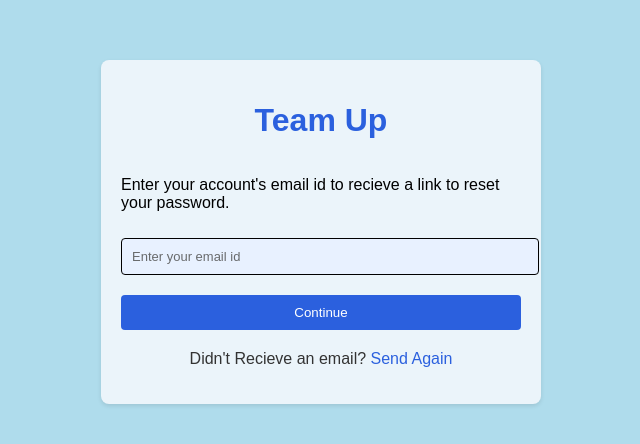
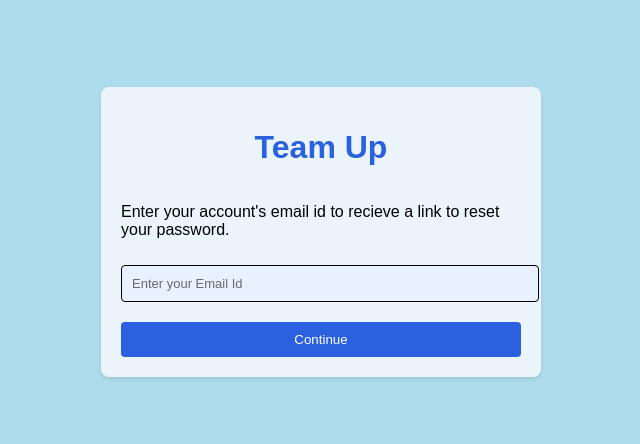
Before and after one commit to VanshVg/SquadUp, a React (Create React App) app in the folder clientside/: page /auth/forgotpassword in a window 1280 px wide. Shown: the part 168-612 px from the top of the page, without its empty margins (319-959 px from the left). Built offline with nearby package versions, Linux system fonts and the light colour scheme.

Commit message:
Updated Forgotpassword and login page

```diff
--- a/clientside/src/pages/Auth/Auth.css
+++ b/clientside/src/pages/Auth/Auth.css
@@ -111,7 +111,7 @@ button:hover {
   margin-bottom: 1px;
   text-align: center;
   color: #333;
-  margin-top: 10px;
+  margin-top: 1px;
 }
 
 .forgotpassword-link a {
--- a/clientside/src/pages/Auth/Login.jsx
+++ b/clientside/src/pages/Auth/Login.jsx
@@ -220,6 +220,9 @@ const Login = () => {
                 {loginError.message}
               </p>
             ) : null}
+            <p className="forgotpassword-link">
+              <Link to="/auth/forgotpassword">Forgot Password ?</Link>
+            </p>
 
             <FontAwesomeIcon
               icon={passwordVisible ? faEye : faEyeSlash}
@@ -254,9 +257,6 @@ const Login = () => {
               or Continue with <Link onClick={() => handleLoginType("username")}>Username</Link>
             </p>
           )}
-          <p className="forgotpassword-link">
-            <Link to="/auth/forgotpassword">Forgot Password ?</Link>
-          </p>
         </form>
         <p className="login-link">
           New to the Team Up? <Link to="/auth/register">Create An Account</Link>
--- a/clientside/src/pages/forgotPassword/ForgotPassword.jsx
+++ b/clientside/src/pages/forgotPassword/ForgotPassword.jsx
@@ -1,7 +1,6 @@
 import React from "react";
 import Helmet from "react-helmet";
 import "./ForgotPassword.css";
-import { Link } from "react-router-dom";
 
 const ForgotPassword = () => {
   return (
@@ -16,7 +15,7 @@ const ForgotPassword = () => {
           </h1>
           <p>Enter your account's email id to recieve a link to reset your password.</p>
           <div className="email-input">
-            <input type="email" name="email" placeholder="Enter your email id" required />
+            <input type="email" name="email" placeholder="Enter your Email Id" required />
           </div>
           {/* {otpError.type === "otp" ? (
             <p
@@ -31,9 +30,6 @@ const ForgotPassword = () => {
             </p>
           ) : null} */}
           <button type="submit">Continue</button>
-          <p className="email-link">
-            Didn't Recieve an email? <Link>Send Again</Link>
-          </p>
         </form>
       </div>
     </>
```
